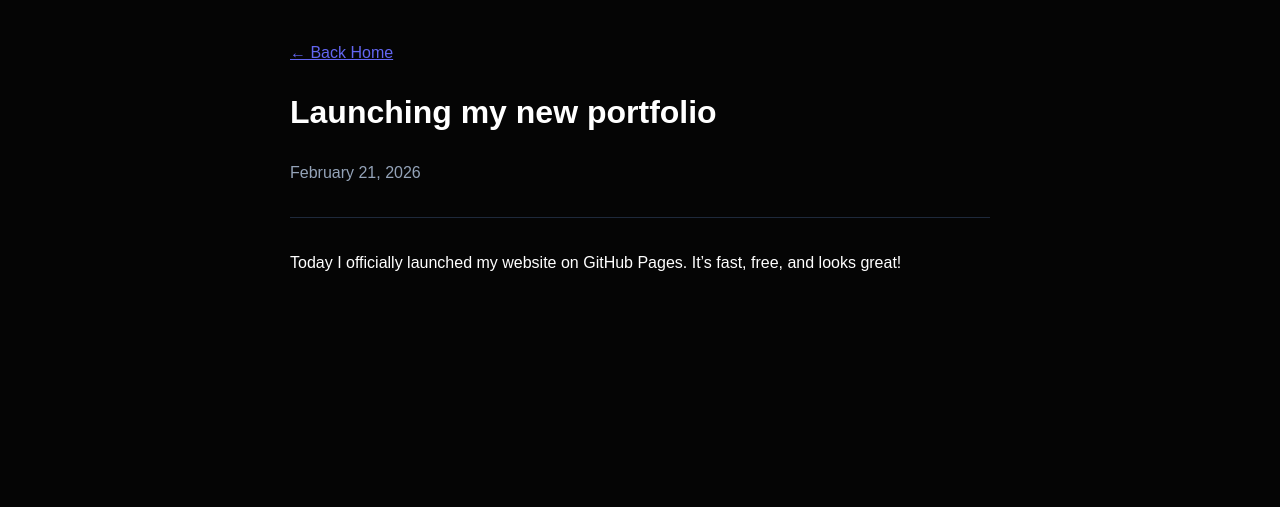
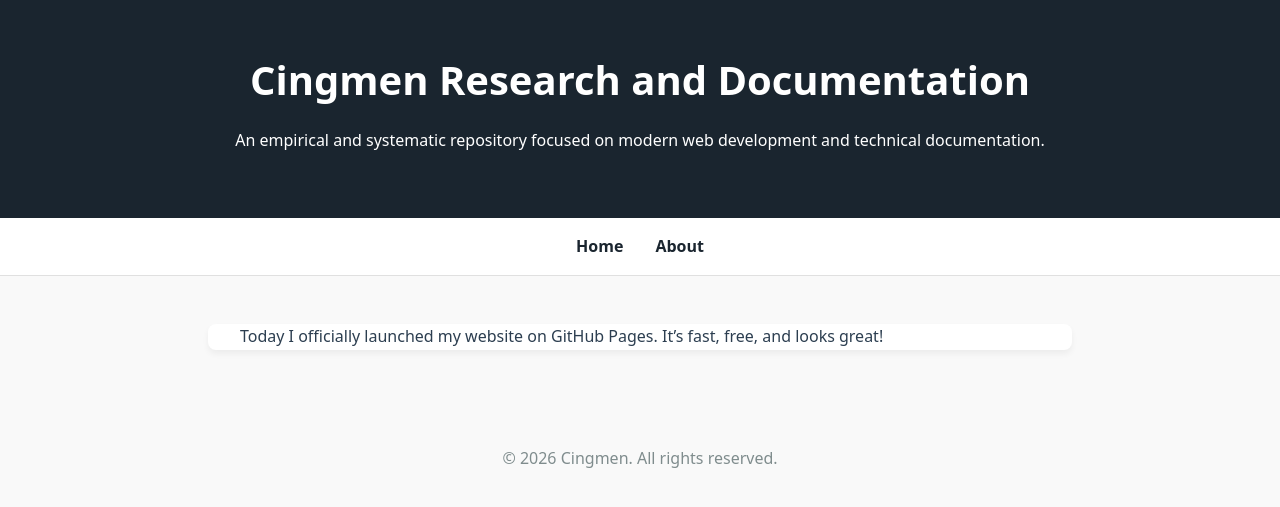
Before and after one commit to cingmen/cingmen.github.io, a Jekyll site: the page built from _posts/2026-02-21-welcome.md, in a window 1280 px wide. Shown: the top 507 px of the page. Built offline with Jekyll 4.4.1, drawn with Linux system fonts in a browser that asks for light colours.

```diff
--- a/_layouts/post.html
+++ /dev/null
@@ -1,23 +0,0 @@
-<!DOCTYPE html>
-<html lang="en">
-<head>
-    <meta charset="UTF-8">
-    <meta name="viewport" content="width=device-width, initial-scale=1.0">
-    <title>{{ page.title }}</title>
-    <style>
-        body { font-family: sans-serif; background: #050505; color: #fff; line-height: 1.6; padding: 2rem; }
-        .content { max-width: 700px; margin: 0 auto; }
-        a { color: #6366f1; }
-        img { max-width: 100%; border-radius: 12px; }
-    </style>
-</head>
-<body>
-    <div class="content">
-        <a href="/">← Back Home</a>
-        <h1>{{ page.title }}</h1>
-        <p style="color: #94a3b8;">{{ page.date | date: "%B %d, %Y" }}</p>
-        <hr style="border: 0; border-top: 1px solid #1e293b; margin: 2rem 0;">
-        {{ content }}
-    </div>
-</body>
-</html>
--- a/_posts/2026-02-21-welcome.md
+++ b/_posts/2026-02-21-welcome.md
@@ -1,7 +1,8 @@
 ---
-layout: post
+layout: default
 title: "Launching my new portfolio"
 date: 2026-02-21
+categories: documentation
 ---
 
 Today I officially launched my website on GitHub Pages. It's fast, free, and looks great!
--- /dev/null
+++ b/about.md
@@ -0,0 +1,19 @@
+---
+layout: default
+title: About Me
+permalink: /about/
+---
+
+## Professional Summary
+
+I am a comprehensive software developer based in Bandung, West Java, Indonesia, specializing in the systematic construction of robust backend architectures and minimalist user interfaces. My primary focus involves applying empirical methodologies to software engineering, ensuring that every line of code serves a functional, measurable purpose.
+
+## Core Competencies
+
+* **Systematic Engineering:** Developing scalable applications with a strict adherence to clean, maintainable, and highly organized code structures.
+* **Performance Optimization:** Utilizing static site generation and modern rendering techniques to achieve minimal load times and maximum operational efficiency.
+* **Data-Driven Interface Design:** Constructing user experiences based on quantifiable usability metrics rather than subjective visual trends.
+
+## Methodology
+
+My approach to development relies on rigorous testing and continuous integration. By removing unnecessary dependencies and avoiding overly complex frameworks, I deliver secure, fast, and highly reliable digital platforms. I prioritize explicit, readable documentation to facilitate seamless collaboration and long-term project viability.
```
Also changed, not shown: index.html (+9 -0 lines).
